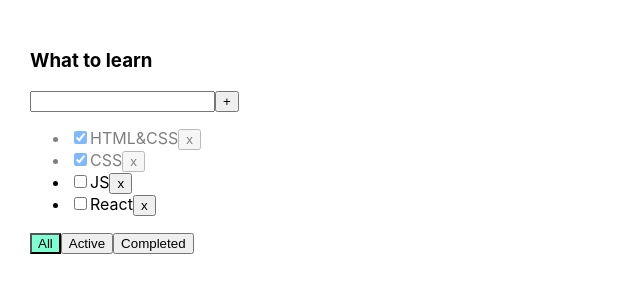
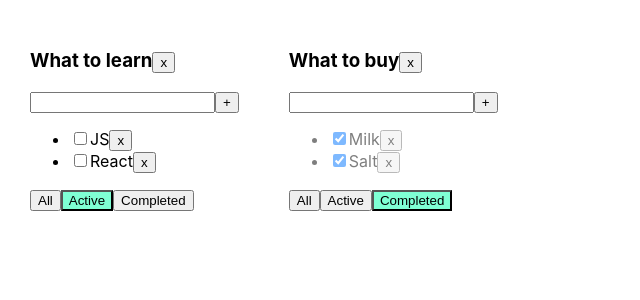
Before and after one commit to hellpains/todolist, a React (Create React App) app: page / in a window 1280 px wide. Shown: the top 300 px of the page, without its empty margins (0-640 px from the left). Built offline with nearby package versions, Linux system fonts and the light colour scheme.

Commit message:
05 - Todolist for students

```diff
--- a/src/App.tsx
+++ b/src/App.tsx
@@ -4,60 +4,116 @@
 import {v1} from "uuid";
 
 export type FilterValuesType = 'all' | 'active' | 'completed'
-
+export type TodolistType = {
+    id: string
+    title: string
+    filter: FilterValuesType
+}
 export type TaskType = {
     id: string
     title: string
     isDone: boolean
 }
+type TasksForTodolistType = {
+    [key: string]: TaskType[]
+}
 
 function App() {
-    const [filter, setFilter] = useState<FilterValuesType>('all')
-    const [tasks, setTasks] = useState<TaskType[]>([
+    // let [todolists, setTodolists] = useState<TodolistType[]>([
+    //     {id: v1(), title: "What to learn", filter: 'active'},
+    //     {id: v1(), title: "What to buy", filter: 'completed'},
+    // ])
+    //
+    // const [tasks, setTasks] = useState<TaskType[]>([
+    //     {id: v1(), title: 'HTML&CSS', isDone: true},
+    //     {id: v1(), title: 'CSS', isDone: true},
+    //     {id: v1(), title: 'JS', isDone: false},
+    //     {id: v1(), title: 'React', isDone: false},
+    // ])
+
+    let todolistId1 = v1()
+    let todolistId2 = v1()
+
+    let [todolists, setTodolists] = useState<TodolistType[]>([
+        {id: todolistId1, title: "What to learn", filter: 'active'},
+        {id: todolistId2, title: "What to buy", filter: 'completed'},
+    ])
+
+    const [tasks, setTasks] = useState<TasksForTodolistType>({
+        [todolistId1]: [
             {id: v1(), title: 'HTML&CSS', isDone: true},
             {id: v1(), title: 'CSS', isDone: true},
             {id: v1(), title: 'JS', isDone: false},
             {id: v1(), title: 'React', isDone: false},
-    ])
+        ],
+        [todolistId2]: [
+            {id: v1(), title: 'Milk', isDone: true},
+            {id: v1(), title: 'Salt', isDone: true},
+            {id: v1(), title: 'Sugar', isDone: false},
+        ],
+
+    })
 
 
-    const removeTask = (id: string) => {
-        setTasks(tasks.filter(task => task.id !== id))
+    const removeTask = (id: string, todolistId: string) => {
+        setTasks({...tasks, [todolistId]: tasks[todolistId].filter(task => task.id !== id)})
     }
-    const addTask = (title: string) => {
-        setTasks([{id: v1(), title, isDone: false}, ...tasks])
+    const addTask = (title: string, todolistId: string) => {
+        setTasks({...tasks, [todolistId]: [{id: v1(), title, isDone: false}, ...tasks[todolistId]]})
     }
-    const changeTaskStatus = (taskId: string, isDone: boolean) => {
-        setTasks(tasks.map(task => task.id === taskId ? {...task, isDone: isDone} : task))
+    const changeTaskStatus = (taskId: string, isDone: boolean, todolistId: string) => {
+        setTasks({
+            ...tasks,
+            [todolistId]: tasks[todolistId].map(task => task.id === taskId ? {...task, isDone: isDone} : task)
+        })
     }
 
 
-    const changeFilter = (value: FilterValuesType) => {
-        setFilter(value)
+    const changeFilter = (value: FilterValuesType, todolistId: string) => {
+        setTodolists(todolists.map(tl => tl.id === todolistId ? {...tl, filter: value} : tl))
     }
 
-    let tasksForTodolist = tasks
+    const removeTodolist = (todolistId: string) => {
+        setTodolists(todolists.filter(tl => tl.id !== todolistId))
 
-    if (filter === 'completed') {
-        tasksForTodolist = tasks.filter(task => task.isDone)
+        delete tasks[todolistId]
+        setTasks({...tasks})
     }
 
-    if (filter === 'active') {
-        tasksForTodolist = tasks.filter(task => !task.isDone)
-    }
+
+    // let todolists: TodolistType[] = [
+    //     {id: v1(), title: "What to learn", filter: 'active'},
+    //     {id: v1(), title: "What to buy", filter: 'completed'},
+    // ]
 
 
     return (
         <div className="App">
+            {todolists.map((tl) => {
+                let tasksForTodolist = tasks[tl.id]
+                if (tl.filter === 'completed') {
+                    tasksForTodolist = tasksForTodolist.filter(task => task.isDone)
+                }
+                if (tl.filter === 'active') {
+                    tasksForTodolist = tasksForTodolist.filter(task => !task.isDone)
+                }
+
+                return (
                     <Todolist
-                filter={filter}
+                        removeTodolist={removeTodolist}
+                        key={tl.id}
+                        todolistId={tl.id}
+                        filter={tl.filter}
                         changeTaskStatus={changeTaskStatus}
-                title={"What to learn"}
+                        title={tl.title}
                         tasks={tasksForTodolist}
                         removeTask={removeTask}
                         changeFilter={changeFilter}
                         addTask={addTask}
                     />
+                )
+            })}
+
         </div>
     );
 }
--- a/src/components/Todolist/Tasks/Tasks.tsx
+++ b/src/components/Todolist/Tasks/Tasks.tsx
@@ -2,9 +2,10 @@
 import {TaskType} from "../../../App";
 
 type TasksPropsType = {
+    todolistId: string
     tasks: TaskType[]
-    removeTask: (id: string) => void
-    changeTaskStatus: (taskId: string, isDone: boolean) => void
+    removeTask: (id: string, todolistId: string) => void
+    changeTaskStatus: (taskId: string, isDone: boolean,todolistId:string) => void
 }
 export const Tasks = (props: TasksPropsType) => {
 
@@ -13,15 +14,15 @@
             {props.tasks.map(task => {
 
                 const onRemoveHandler = () => {
-                    props.removeTask(task.id)
+                    props.removeTask(task.id, props.todolistId)
                 }
                 const onChangeHandler = (e: ChangeEvent<HTMLInputElement>) => {
-                    props.changeTaskStatus(task.id, e.currentTarget.checked)
+                    props.changeTaskStatus(task.id, e.currentTarget.checked,props.todolistId)
                 }
 
 
                 return (
-                    <li key={task.id}  className={task.isDone ? 'is-done' : ''}>
+                    <li key={task.id} className={task.isDone ? 'is-done' : ''}>
                         <input
                             type="checkbox"
                             onChange={onChangeHandler}
--- a/src/components/Todolist/Todolist.tsx
+++ b/src/components/Todolist/Todolist.tsx
@@ -5,13 +5,15 @@
 import {Tasks} from "./Tasks/Tasks";
 
 type TodolistPropsType = {
+    todolistId: string
     title: string
     tasks: TaskType[]
-    removeTask: (id: string) => void
-    changeFilter: (value: FilterValuesType) => void
-    addTask: (title: string) => void
-    changeTaskStatus: (taskId: string, isDone: boolean) => void
+    removeTask: (id: string, todolistId: string) => void
+    changeFilter: (value: FilterValuesType, todolistId: string) => void
+    addTask: (title: string, todolistId: string) => void
+    changeTaskStatus: (taskId: string, isDone: boolean, todolistId: string) => void
     filter: FilterValuesType
+    removeTodolist:(todolistId:string)=>void
 }
 export const Todolist = (props: TodolistPropsType) => {
     const [newTaskTitle, setNewTaskTitle] = useState('')
@@ -19,16 +21,20 @@
 
     const addTask = () => {
         if (newTaskTitle.trim() !== '') {
-            props.addTask(newTaskTitle)
+            props.addTask(newTaskTitle, props.todolistId)
             setNewTaskTitle('')
         } else {
             setError('Title is required')
         }
     }
 
-    const onAllClickHandler = () => props.changeFilter('all')
-    const onActiveClickHandler = () => props.changeFilter('active')
-    const onCompletedClickHandler = () => props.changeFilter('completed')
+    const removeTodolist = () => {
+        props.removeTodolist(props.todolistId)
+    }
+
+    const onAllClickHandler = () => props.changeFilter('all', props.todolistId)
+    const onActiveClickHandler = () => props.changeFilter('active', props.todolistId)
+    const onCompletedClickHandler = () => props.changeFilter('completed', props.todolistId)
 
     const allStyle = props.filter == 'all' ? 'active-filter' : ''
     const activeStyle = props.filter == 'active' ? 'active-filter' : ''
@@ -36,7 +42,9 @@
 
     return (
         <div>
-            <h3>{props.title}</h3>
+            <h3> {props.title}
+                <button onClick={removeTodolist}>x</button>
+            </h3>
             <div>
                 <Input
                     setError={setError}
@@ -49,6 +57,7 @@
                 {error && <div className={'error-messaga'}>{error}</div>}
             </div>
             <Tasks
+                todolistId={props.todolistId}
                 tasks={props.tasks}
                 removeTask={props.removeTask}
                 changeTaskStatus={props.changeTaskStatus}
```
Lines whose indentation alone changed are shown as unchanged.
